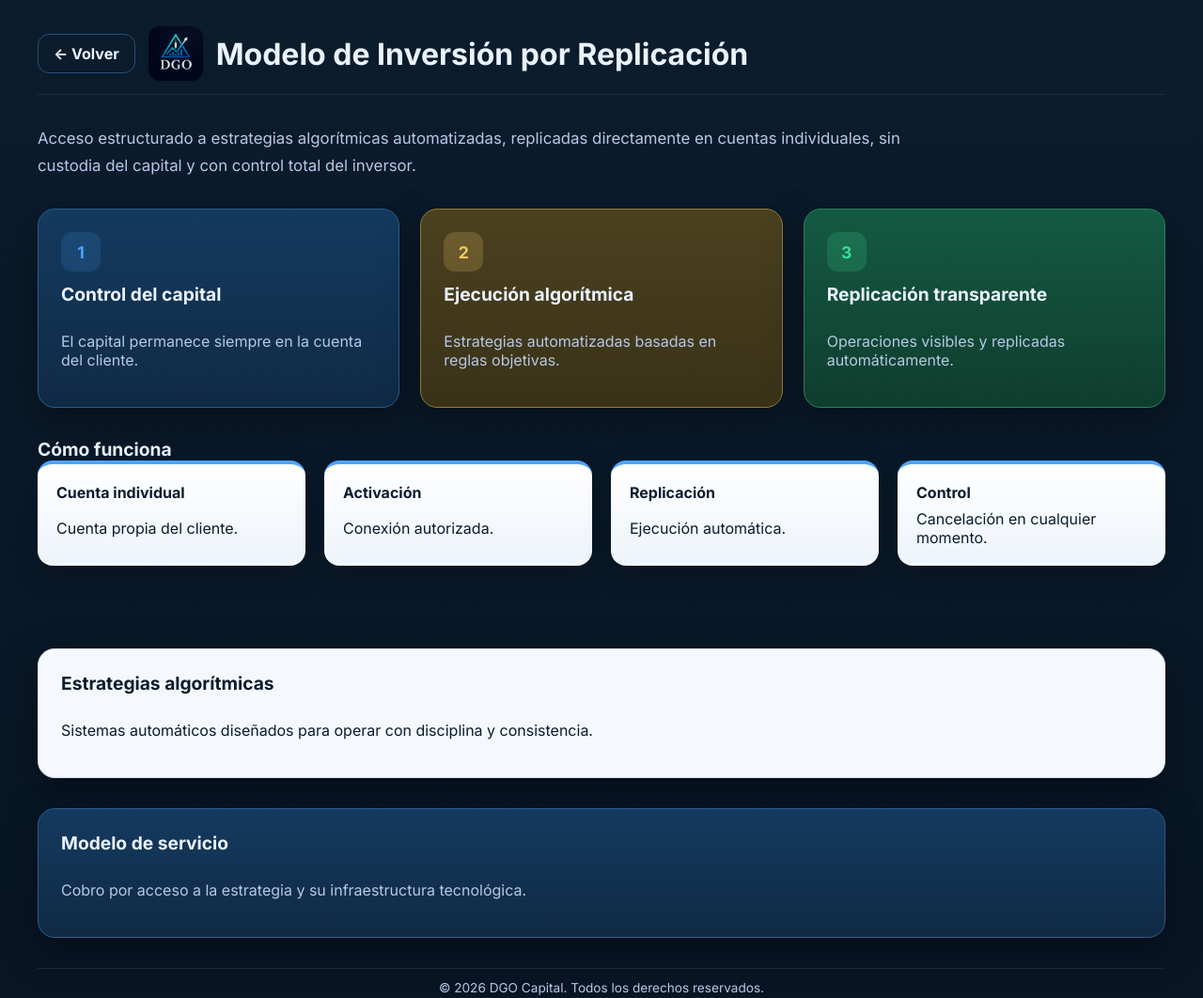
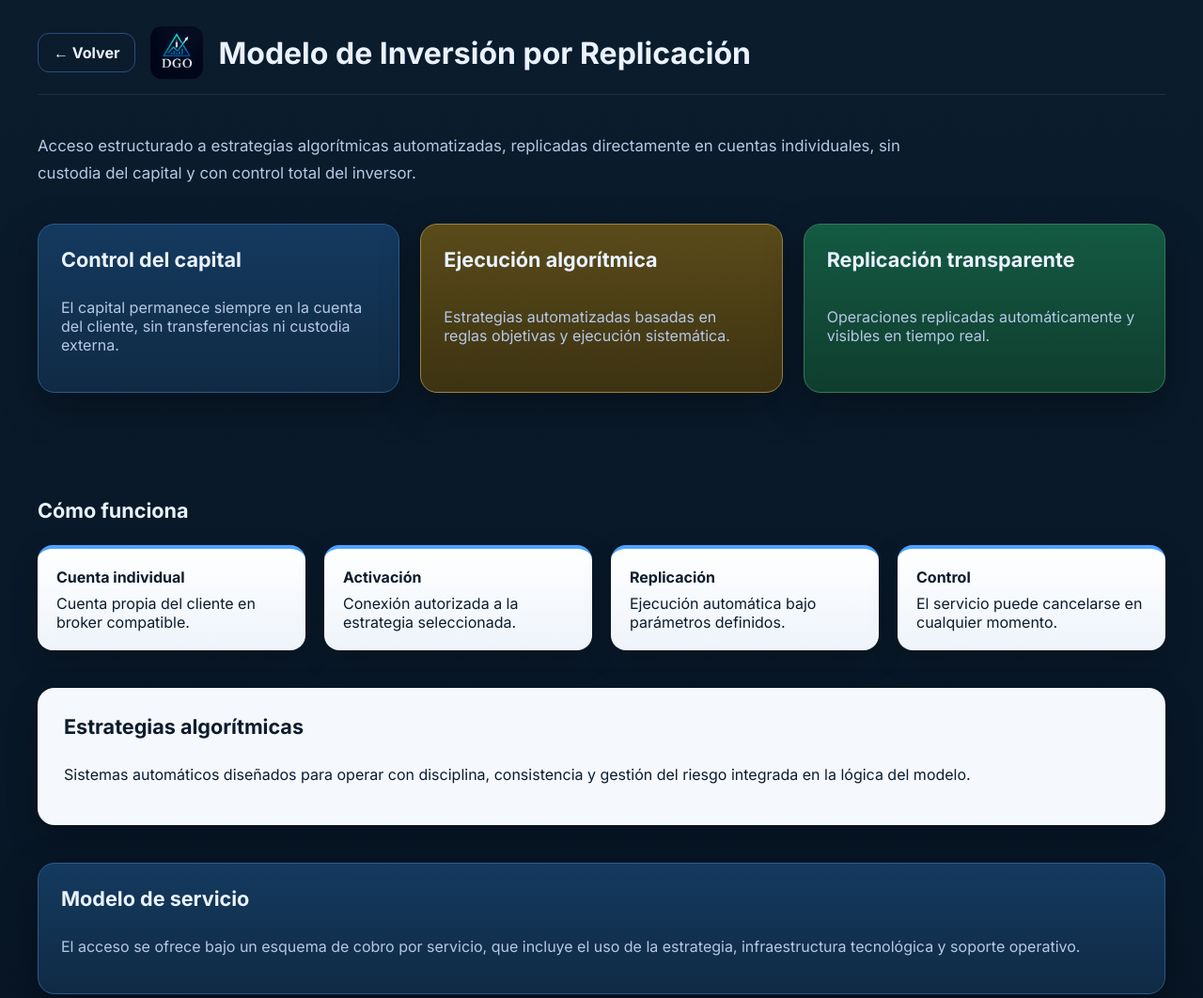
Before and after one commit to dgocapital/dgocapital.github.io, a plain HTML site: page servicios/fondo-de-inversion.html in a window 1280 px wide. Shown: the top 1062 px of the page at 94% size. Drawn offline with Linux system fonts and the light colour scheme.

Commit message:
Update fondo-de-inversion.html

```diff
--- a/servicios/fondo-de-inversion.html
+++ b/servicios/fondo-de-inversion.html
@@ -4,11 +4,6 @@
   <meta charset="utf-8">
   <meta name="viewport" content="width=device-width, initial-scale=1">
   <title>DGO Capital — Modelo de Inversión por Replicación</title>
-  <meta name="description" content="Modelo de inversión por replicación algorítmica. Estrategias automatizadas, sin custodia del capital y con control total del cliente.">
-  <meta property="og:title" content="DGO Capital — Modelo de Inversión por Replicación">
-  <meta property="og:description" content="Inversión algorítmica estructurada y transparente.">
-  <meta property="og:type" content="website">
-  <meta name="theme-color" content="#0b1c2d">
 
   <link rel="preconnect" href="https://fonts.googleapis.com">
   <link rel="preconnect" href="https://fonts.gstatic.com" crossorigin>
@@ -17,17 +12,12 @@
   <style>
     :root{
       --bg:#0b1c2d;
-
       --panel-blue:#102a44;
       --panel-blue-soft:#143a5f;
-
       --panel-green:#0f3d2e;
       --panel-green-soft:#145a43;
-
-      --panel-gold:#3a3218;
-      --panel-gold-soft:#4b4120;
-
-      --panel-white:#f5f8fc;
+      --panel-yellow:#3d3312;
+      --panel-yellow-soft:#5a4b1a;
 
       --text:#eaf2ff;
       --text-dark:#0b1c2d;
@@ -35,42 +25,42 @@
 
       --blue:#4da3ff;
       --green:#3ddc97;
-      --gold:#f0c766;
+      --yellow:#d8b45a;
     }
 
     *{box-sizing:border-box}
 
     body{
       margin:0;
-      font-family:Inter, system-ui, -apple-system, Segoe UI, Roboto, Helvetica, Arial;
+      font-family:Inter, system-ui, sans-serif;
       background:linear-gradient(180deg,#0b1c2d,#071524);
       color:var(--text);
     }
 
     .card{
       min-height:100vh;
-      padding:28px clamp(16px, 4vw, 40px);
+      padding:28px clamp(16px,4vw,40px);
       display:flex;
       flex-direction:column;
-      gap:32px;
+      gap:40px;
     }
 
     header{
       display:flex;
       align-items:center;
-      gap:14px;
+      gap:16px;
       border-bottom:1px solid rgba(255,255,255,.08);
-      padding-bottom:14px;
+      padding-bottom:16px;
     }
 
     h1{
       margin:0;
-      font-size:clamp(2rem,1.4rem+2vw,2.6rem);
+      font-size:clamp(2rem,1.5rem+2vw,2.6rem);
     }
 
     h2{
       margin:0;
-      font-size:1.2rem;
+      font-size:1.35rem;
     }
 
     .muted{color:var(--muted)}
@@ -80,11 +70,6 @@
       border-radius:12px;
       text-decoration:none;
       font-weight:700;
-      background:linear-gradient(180deg,#4da3ff,#2f7de1);
-      color:#fff;
-    }
-
-    .btn.ghost{
       background:transparent;
       border:1px solid #2a4f7a;
       color:var(--text);
@@ -96,6 +81,7 @@
       line-height:1.7;
     }
 
+    /* PANELS SUPERIORES */
     .grid{
       display:grid;
       grid-template-columns:repeat(auto-fit,minmax(260px,1fr));
@@ -120,41 +106,18 @@
       border:1px solid #2e7d5c;
     }
 
-    .panel.gold{
-      background:linear-gradient(180deg,var(--panel-gold-soft),var(--panel-gold));
-      border:1px solid #8f7a3a;
+    .panel.yellow{
+      background:linear-gradient(180deg,var(--panel-yellow-soft),var(--panel-yellow));
+      border:1px solid #9c8442;
     }
 
-    .panel.white{
-      background:var(--panel-white);
-      color:var(--text-dark);
-      border:1px solid #d6e2f1;
+    /* COMO FUNCIONA */
+    .section-how{
+      margin-top:72px; /* 👈 AJUSTE CLAVE */
     }
 
-    .icon{
-      width:42px;
-      height:42px;
-      border-radius:12px;
-      display:flex;
-      align-items:center;
-      justify-content:center;
-      font-weight:800;
-      font-size:1.1rem;
-    }
-
-    .icon.blue{
-      background:rgba(77,163,255,.15);
-      color:var(--blue);
-    }
-
-    .icon.green{
-      background:rgba(61,220,151,.18);
-      color:var(--green);
-    }
-
-    .icon.gold{
-      background:rgba(240,199,102,.2);
-      color:var(--gold);
+    .section-how h2{
+      margin-bottom:24px;
     }
 
     .steps{
@@ -174,9 +137,12 @@
       border-top:4px solid var(--blue);
     }
 
-    /* ESPACIO ENTRE SECCIONES */
-    .section-spacing{
-      margin-top:56px;
+    .panel.white{
+      background:#f5f8fc;
+      color:var(--text-dark);
+      border-radius:18px;
+      padding:28px;
+      box-shadow:0 12px 32px rgba(0,0,0,.25);
     }
 
     .footer{
@@ -185,7 +151,7 @@
       font-size:.85rem;
       color:var(--muted);
       border-top:1px solid rgba(255,255,255,.08);
-      padding-top:12px;
+      padding-top:14px;
     }
   </style>
 </head>
@@ -194,8 +160,8 @@
 <div class="card">
 
   <header>
-    <a href="../index.html" class="btn ghost">← Volver</a>
-    <img src="../logo.png" alt="DGO Capital" style="height:58px;border-radius:12px">
+    <a href="../index.html" class="btn">← Volver</a>
+    <img src="../logo.png" alt="DGO Capital" style="height:56px;border-radius:12px">
     <h1>Modelo de Inversión por Replicación</h1>
   </header>
 
@@ -207,43 +173,71 @@
 
   <section class="grid">
     <div class="panel blue">
-      <div class="icon blue">1</div>
       <h2>Control del capital</h2>
-      <p class="muted">El capital permanece siempre en la cuenta del cliente.</p>
+      <p class="muted">
+        El capital permanece siempre en la cuenta del cliente,
+        sin transferencias ni custodia externa.
+      </p>
     </div>
 
-    <div class="panel gold">
-      <div class="icon gold">2</div>
+    <div class="panel yellow">
       <h2>Ejecución algorítmica</h2>
-      <p class="muted">Estrategias automatizadas basadas en reglas objetivas.</p>
+      <p class="muted">
+        Estrategias automatizadas basadas en reglas objetivas
+        y ejecución sistemática.
+      </p>
     </div>
 
     <div class="panel green">
-      <div class="icon green">3</div>
       <h2>Replicación transparente</h2>
-      <p class="muted">Operaciones visibles y replicadas automáticamente.</p>
+      <p class="muted">
+        Operaciones replicadas automáticamente
+        y visibles en tiempo real.
+      </p>
     </div>
   </section>
 
-  <section>
+  <section class="section-how">
     <h2>Cómo funciona</h2>
+
     <div class="steps">
-      <div class="step"><strong>Cuenta individual</strong><span>Cuenta propia del cliente.</span></div>
-      <div class="step"><strong>Activación</strong><span>Conexión autorizada.</span></div>
-      <div class="step"><strong>Replicación</strong><span>Ejecución automática.</span></div>
-      <div class="step"><strong>Control</strong><span>Cancelación en cualquier momento.</span></div>
+      <div class="step">
+        <strong>Cuenta individual</strong>
+        <span>Cuenta propia del cliente en broker compatible.</span>
+      </div>
+
+      <div class="step">
+        <strong>Activación</strong>
+        <span>Conexión autorizada a la estrategia seleccionada.</span>
+      </div>
+
+      <div class="step">
+        <strong>Replicación</strong>
+        <span>Ejecución automática bajo parámetros definidos.</span>
+      </div>
+
+      <div class="step">
+        <strong>Control</strong>
+        <span>El servicio puede cancelarse en cualquier momento.</span>
+      </div>
     </div>
   </section>
 
-  <!-- ESPACIO VISUAL CLARO -->
-  <section class="panel white section-spacing">
+  <section class="panel white">
     <h2>Estrategias algorítmicas</h2>
-    <p>Sistemas automáticos diseñados para operar con disciplina y consistencia.</p>
+    <p>
+      Sistemas automáticos diseñados para operar con disciplina,
+      consistencia y gestión del riesgo integrada en la lógica del modelo.
+    </p>
   </section>
 
   <section class="panel blue">
     <h2>Modelo de servicio</h2>
-    <p class="muted">Cobro por acceso a la estrategia y su infraestructura tecnológica.</p>
+    <p class="muted">
+      El acceso se ofrece bajo un esquema de cobro por servicio,
+      que incluye el uso de la estrategia, infraestructura tecnológica
+      y soporte operativo.
+    </p>
   </section>
 
   <div class="footer">
```
